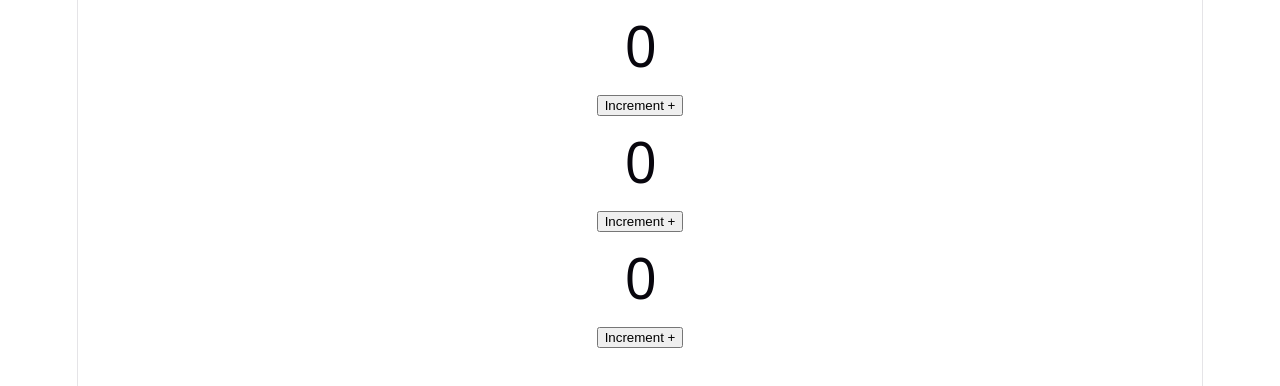
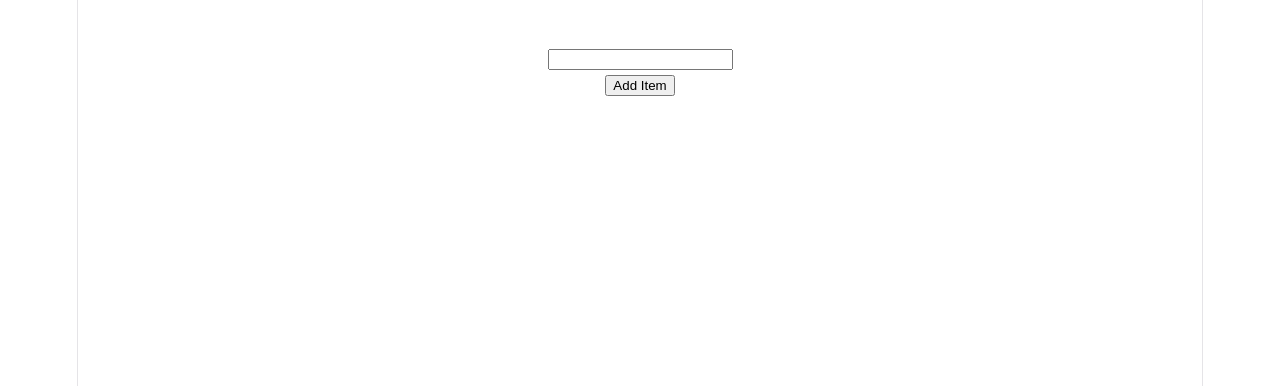
Before and after one commit to iamrokon/react, a React (Vite) app: page / in a window 1280 px wide. Shown: the top 386 px of the page. Built offline with nearby package versions, Linux system fonts and the light colour scheme.

Commit message:
practice

```diff
--- a/src/App.tsx
+++ b/src/App.tsx
@@ -4,15 +4,17 @@ import viteLogo from './assets/vite.svg'
 import heroImg from './assets/hero.png'
 import './App.css'
 import Increment from './components/Increment'
+import Fruits from './components/Fruits'
 
 function App() {
   const [count, setCount] = useState(0)
 
   return (
     <>
+      {/* <Increment />
       <Increment />
-      <Increment />
-      <Increment />
+      <Increment /> */}
+      <Fruits />
     </>
   )
 }
--- /dev/null
+++ b/src/components/Fruits.tsx
@@ -0,0 +1,19 @@
+import { useState } from "react";
+
+export default function Fruits() {
+    const [fruit, setFruit] = useState('');
+    const [fruits, setFruits] = useState([]);
+
+    return (
+        <div className="container">
+            <ul id="fruits">
+                {fruits.sort().map((fruit, index) => (
+                    <li key={index}>{fruit}</li>
+                ))}
+            </ul>
+            <br />
+            <p><input type="text" value={fruit} onChange={(e) => setFruit(e.target.value)}/></p>
+            <button onClick={() => setFruits([...fruits, fruit])}>Add Item</button>
+        </div>
+    )
+}
```
